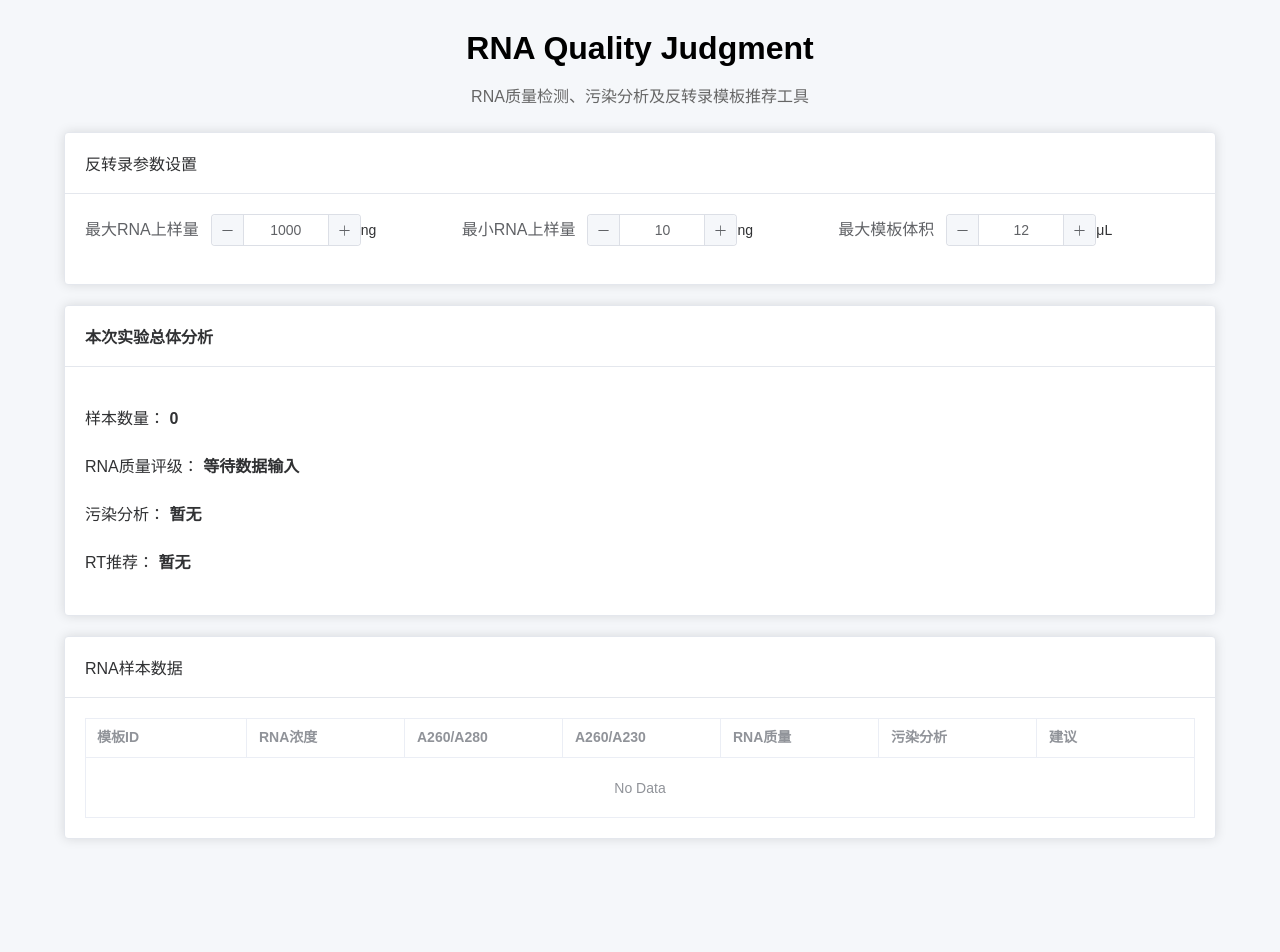
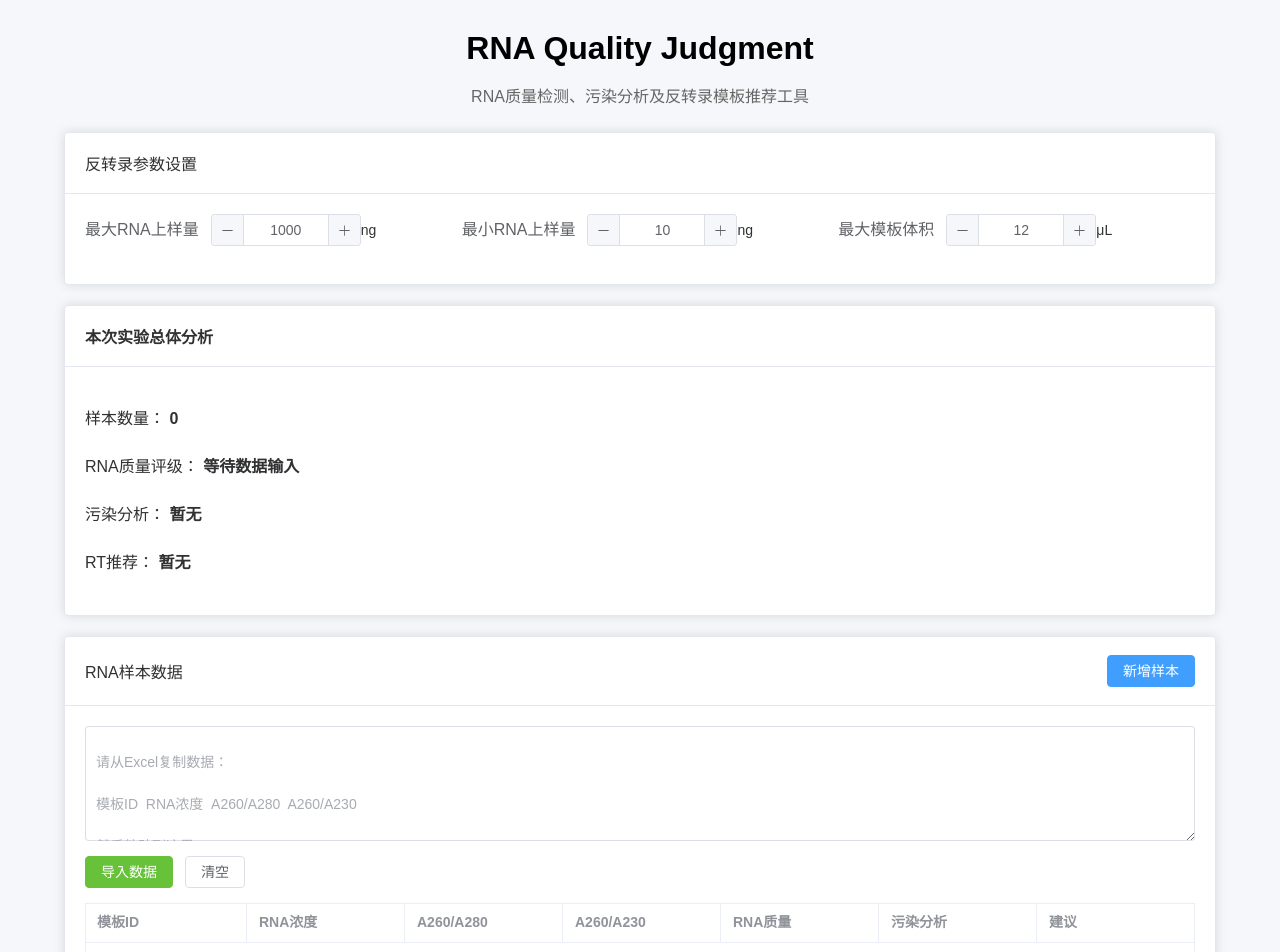
Before and after one commit to huluhuqi/RNA-quality-judgment, a Vue app: page / in a window 1280 px wide. Shown: the top 952 px of the page. Before the commit the page ends 869 px from the top, so only its background shows below. Built offline with nearby package versions, Linux system fonts and the light colour scheme.

Commit message:
add excel paste and editable RNA table

```diff
--- a/src/components/RNADataTable.vue
+++ b/src/components/RNADataTable.vue
@@ -6,41 +6,180 @@
 
 <template #header>
 
+<div class="table-header">
+
 <span>
 RNA样本数据
 </span>
 
+
+<el-button
+type="primary"
+@click="addRow"
+>
+新增样本
+</el-button>
+
+
+</div>
+
+
 </template>
 
 
+
+<!-- 粘贴输入框 -->
+
+<el-input
+
+v-model="pasteText"
+
+type="textarea"
+
+:rows="5"
+
+placeholder="
+请从Excel复制数据：
+
+模板ID  RNA浓度  A260/A280  A260/A230
+
+然后粘贴到这里
+"
+
+@paste="handlePaste"
+
+/>
+
+
+
+<div class="btn-area">
+
+
+<el-button
+type="success"
+@click="importData"
+>
+导入数据
+</el-button>
+
+
+<el-button
+@click="clearData"
+>
+清空
+</el-button>
+
+
+</div>
+
+
+
+
+
 <el-table
+
 :data="tableData"
+
 border
+
+style="width:100%"
+
 >
 
 
+
+
 <el-table-column
-prop="id"
 label="模板ID"
+>
+
+<template #default="scope">
+
+<el-input
+v-model="scope.row.id"
+/>
+
+</template>
+
+</el-table-column>
+
+
+
+
+<el-table-column
+label="RNA浓度"
+>
+
+<template #default="scope">
+
+<el-input-number
+
+v-model="scope.row.concentration"
+
+:controls="false"
+
 />
 
 
+</template>
+
+
+</el-table-column>
+
+
+
+
+
+
 <el-table-column
-prop="concentration"
-label="RNA浓度"
+label="A260/A280"
+>
+
+<template #default="scope">
+
+<el-input-number
+
+v-model="scope.row.a260280"
+
+:controls="false"
+
 />
 
 
+</template>
+
+</el-table-column>
+
+
+
+
+
+
+
 <el-table-column
-prop="a260280"
-label="A260/A280"
+label="A260/A230"
+>
+
+<template #default="scope">
+
+
+<el-input-number
+
+v-model="scope.row.a260230"
+
+:controls="false"
+
 />
 
 
-<el-table-column
-prop="a260230"
-label="A260/A230"
-/>
+</template>
+
+
+</el-table-column>
+
+
+
+
 
 
 <el-table-column
@@ -48,9 +187,13 @@ label="RNA质量"
 />
 
 
+
+
 <el-table-column
 label="污染分析"
 />
+
+
 
 
 <el-table-column
@@ -58,7 +201,11 @@ label="建议"
 />
 
 
+
+
 </el-table>
+
+
 
 
 </el-card>
@@ -68,14 +215,130 @@ label="建议"
 
 
 
+
+
 <script setup>
 
 
-import { ref } from 'vue'
+import {ref} from 'vue'
+
+
+import {parsePasteData}
+
+from '../utils/excelImport'
+
+
+
+
+
+const pasteText = ref('')
+
 
 
 const tableData = ref([])
 
 
 
+
+
+function handlePaste(e){
+
+
+}
+
+
+
+
+
+function importData(){
+
+
+const data = parsePasteData(
+    pasteText.value
+)
+
+
+tableData.value.push(
+    ...data
+)
+
+
+pasteText.value=''
+
+
+
+}
+
+
+
+
+
+
+function addRow(){
+
+
+tableData.value.push({
+
+id:'',
+
+concentration:null,
+
+a260280:null,
+
+a260230:null
+
+
+})
+
+
+}
+
+
+
+
+
+
+function clearData(){
+
+
+tableData.value=[]
+
+
+}
+
+
+
+
 </script>
+
+
+
+
+
+
+<style scoped>
+
+
+.table-header{
+
+
+display:flex;
+
+justify-content:space-between;
+
+align-items:center;
+
+
+}
+
+
+
+.btn-area{
+
+margin:15px 0;
+
+}
+
+
+
+</style>
--- /dev/null
+++ b/src/utils/excelImport.js
@@ -0,0 +1,62 @@
+export function parsePasteData(text){
+
+
+    const rows = text
+        .split(/\r?\n/)
+        .filter(row => row.trim() !== '')
+
+
+
+    const result = []
+
+
+    rows.forEach(row=>{
+
+
+        const cols = row.split(/\t/)
+
+
+
+        if(cols.length < 1){
+            return
+        }
+
+
+        const id = cols[0]?.trim()
+
+
+
+        if(!id){
+            return
+        }
+
+
+
+        result.push({
+
+            id:id,
+
+            concentration:
+                Number(cols[1]) || null,
+
+
+            a260280:
+                Number(cols[2]) || null,
+
+
+            a260230:
+                Number(cols[3]) || null,
+
+
+        })
+
+
+
+    })
+
+
+
+    return result
+
+
+}
```
